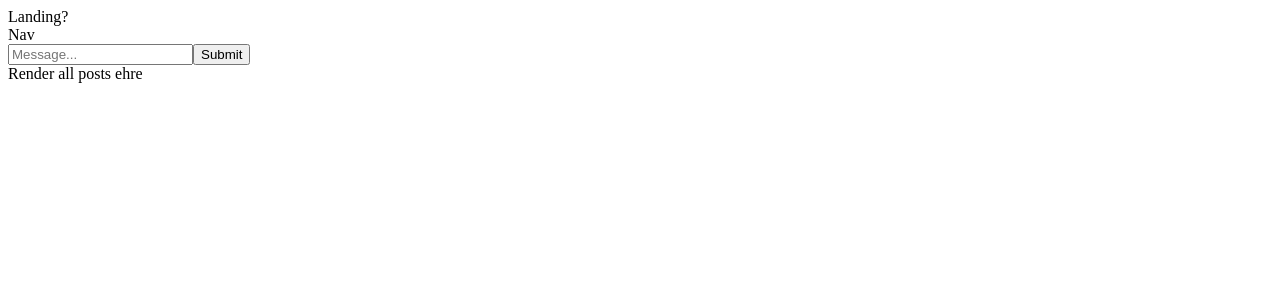
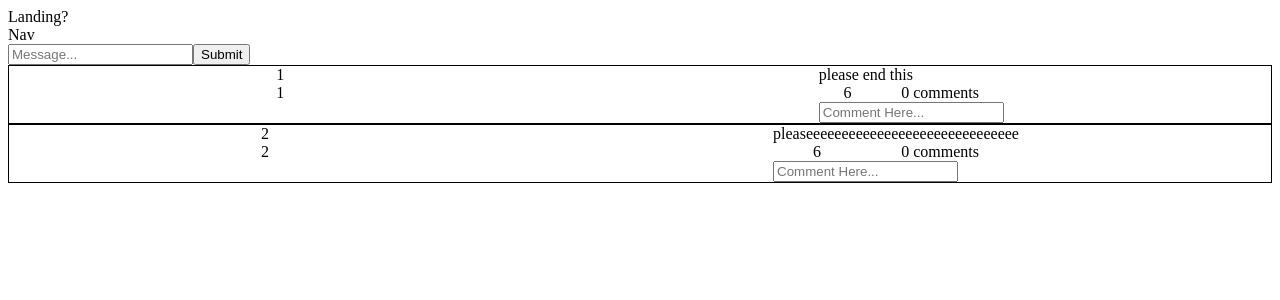
Before and after one commit to CS-BITS/LinkedAlum, a React app: page / in a window 1280 px wide. Shown: the top 300 px of the page. Built offline with nearby package versions, Linux system fonts and the light colour scheme.

Commit message:
save progress
Co-authored-by: Brianzheng123 <Brianzheng123@users.noreply.github.com>

```diff
--- a/client/App.js
+++ b/client/App.jsx
@@ -1,5 +1,4 @@
 import React from 'react';
-import Counter from './components/Counter';
 import Feed from './pages/Feed';
 export default function App() {
   return (
--- /dev/null
+++ b/client/components/Post.css
@@ -0,0 +1,11 @@
+.PostContainer {
+  display: flex;
+  flex-direction: row;
+  justify-content: space-around;
+  border: 1px solid black;
+}
+.LikeComment {
+  display: flex;
+  flex-direction: row;
+  justify-content: space-around;
+}
--- a/client/components/Post.js
+++ b/client/components/Post.js
@@ -0,0 +1,25 @@
+import React from 'react';
+import './Post.css';
+export default function Post(props) {
+  return (
+    <div className='PostContainer' key={props.post_id}>
+      <div className='UserInfo'>
+        <div className='UserPic'>{props.user_id}</div>
+        <div className='UserName'>{props.user_id}</div>
+      </div>
+      <div className='PostInfo'>
+        <div className='PostMessage'>{props.message}</div>
+        <div className='LikeComment'>
+          <div className='LikeCounter'>{props.likes}</div>
+          <div className='CommentContainer'>
+            {/* prolly need to map out comments in this section and have a scroll */}
+            {0} comments
+          </div>
+        </div>
+        <div className='CommentInput'>
+          <input type='text' placeholder='Comment Here...' />
+        </div>
+      </div>
+    </div>
+  );
+}
--- a/client/index.js
+++ b/client/index.js
@@ -1,6 +1,6 @@
 import React from 'react';
 import ReactDOM from 'react-dom';
-import App from './App';
+import App from './App.jsx';
 // import './index.css'
 import { Provider } from 'react-redux';
 import store from './store';
--- a/client/pages/Feed.js
+++ b/client/pages/Feed.js
@@ -1,14 +1,39 @@
-import React from 'react';
+import React, { useEffect, useState } from 'react';
 import './Feed.css';
 import FeedInput from '../components/FeedInput';
+import Post from '../components/Post';
+
+const MockData = [
+  { user_id: 1, post_id: 1, message: 'please end this', likes: 6 },
+  {
+    user_id: 2,
+    post_id: 2,
+    message: 'pleaseeeeeeeeeeeeeeeeeeeeeeeeeeeeee',
+    likes: 6,
+  },
+];
+
 export default function Feed() {
+  const [feedData, setFeedData] = useState([]);
   //useeffect to get from DB to get all posts, map data inside feedDisplay
   return (
     <div className='FeedContainer'>
       <div>Nav</div>
       <div className='MainFeed'>
         <FeedInput />
-        <div className='FeedDisplay'>Render all posts ehre</div>
+        <div className='FeedDisplay'>
+          {/* map out data array coming from DB passing in relevant values as props into post components */}
+          {MockData.map((ele) => {
+            return (
+              <Post
+                user_id={ele.user_id}
+                post_id={ele.post_id}
+                message={ele.message}
+                likes={ele.likes}
+              />
+            );
+          })}
+        </div>
       </div>
     </div>
   );
```
